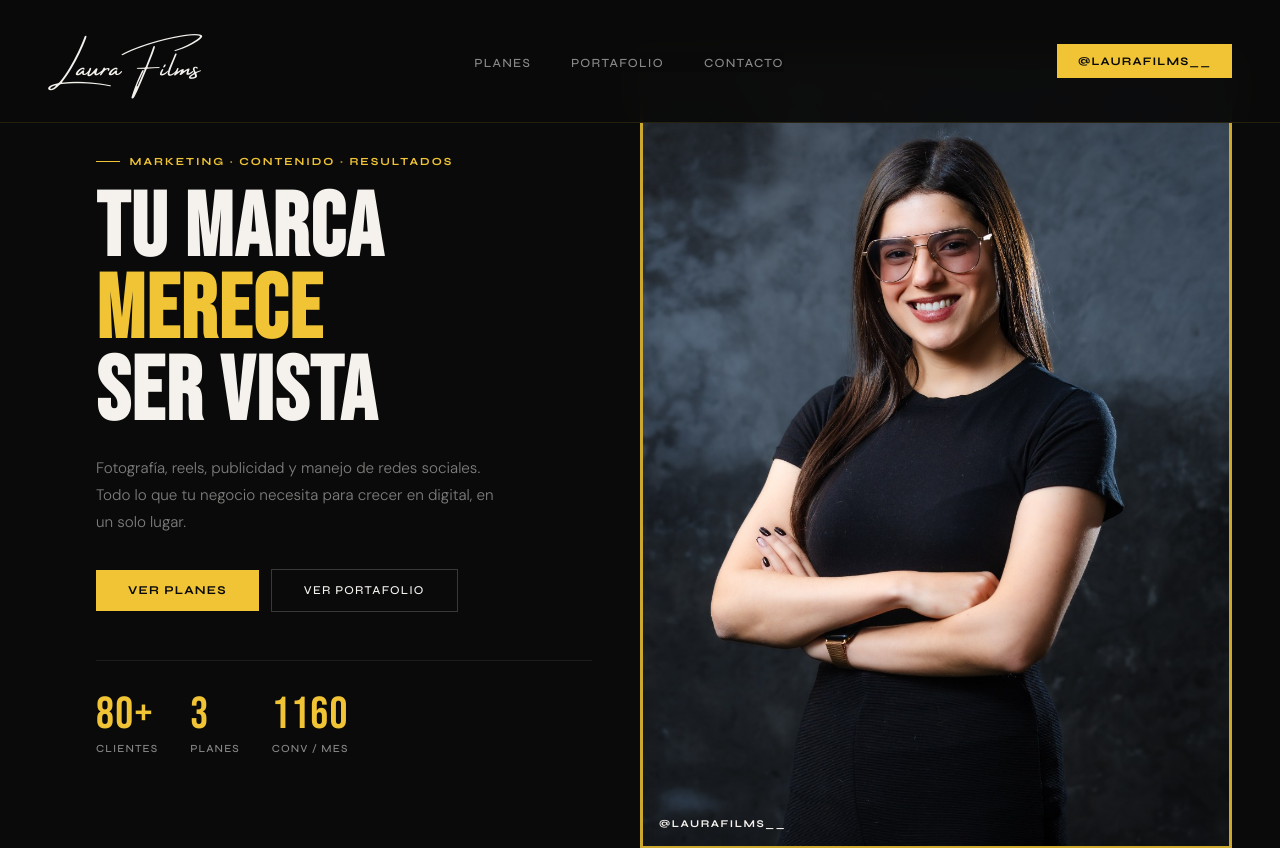
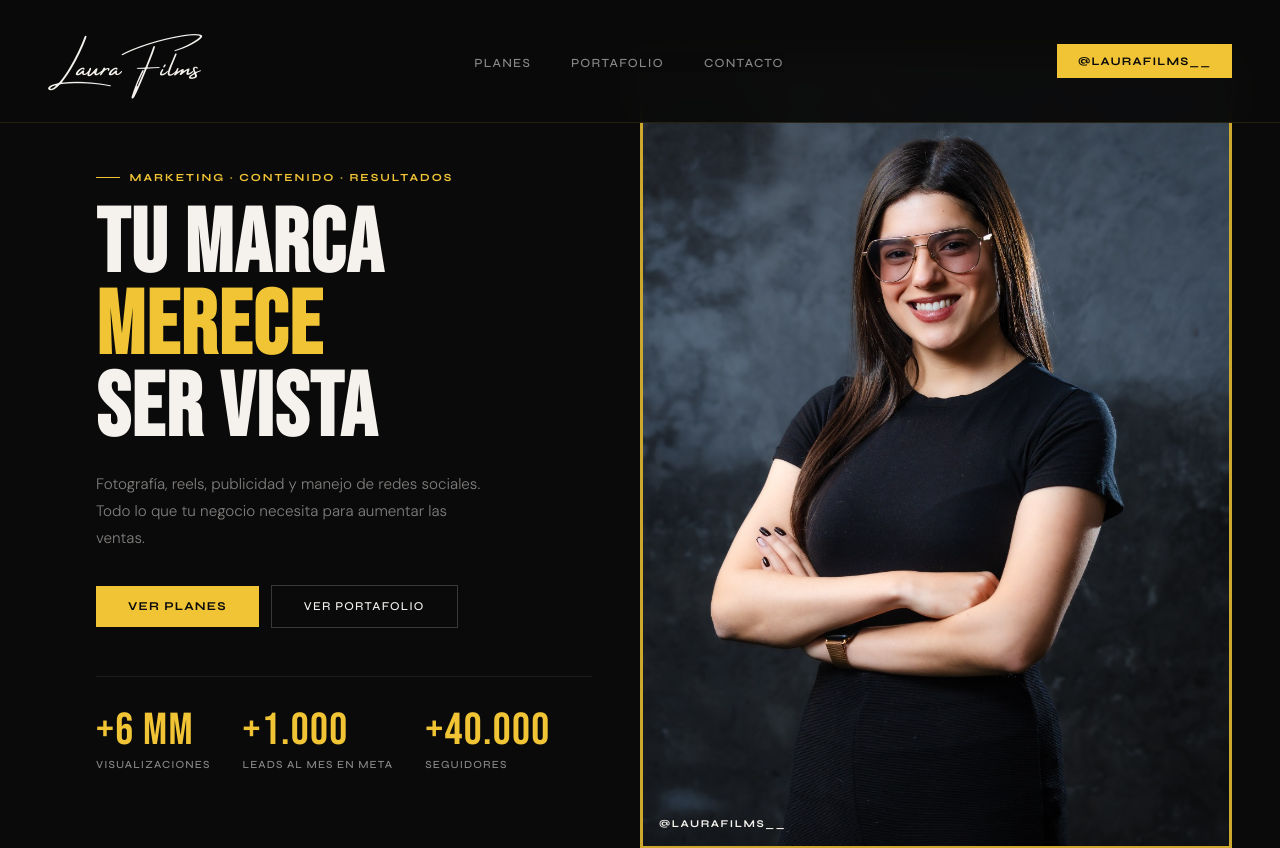
Before and after one commit to montiel94/laura-films, an Angular app: page / in a window 1280 px wide. Shown: the top 848 px of the page. Built offline with nearby package versions, Linux system fonts and the light colour scheme.

Commit message:
version 3

```diff
--- a/src/app/components/hero/hero.component.html
+++ b/src/app/components/hero/hero.component.html
@@ -10,8 +10,7 @@
     </h1>
 
     <p class="hero-desc">
-      Fotografía, reels, publicidad y manejo de redes sociales.
-      Todo lo que tu negocio necesita para crecer en digital, en un solo lugar.
+        Fotografía, reels, publicidad y manejo de redes sociales. Todo lo que tu negocio necesita para aumentar las ventas.
     </p>
 
     <div class="hero-btns">
@@ -21,16 +20,16 @@
 
     <div class="hero-stats">
       <div>
-        <span class="stat-n">80+</span>
-        <span class="stat-l">Clientes</span>
+        <span class="stat-n">+6 MM</span>
+        <span class="stat-l">Visualizaciones</span>
       </div>
       <div>
-        <span class="stat-n">3</span>
-        <span class="stat-l">Planes</span>
+        <span class="stat-n">+1.000</span>
+        <span class="stat-l">leads al mes en meta</span>
       </div>
       <div>
-        <span class="stat-n">1160</span>
-        <span class="stat-l">Conv / mes</span>
+        <span class="stat-n">+40.000</span>
+        <span class="stat-l">seguidores</span>
       </div>
     </div>
   </div>
--- a/src/styles.css
+++ b/src/styles.css
@@ -84,6 +84,7 @@ nav {
   padding: 4rem var(--pad) 4rem;
 }
 .hero-tag {
+  padding-top: 2rem;
   display: inline-flex; align-items: center; gap: .6rem;
   font-family: var(--head); font-size: .68rem; font-weight: 700;
   letter-spacing: .18em; text-transform: uppercase;
```
